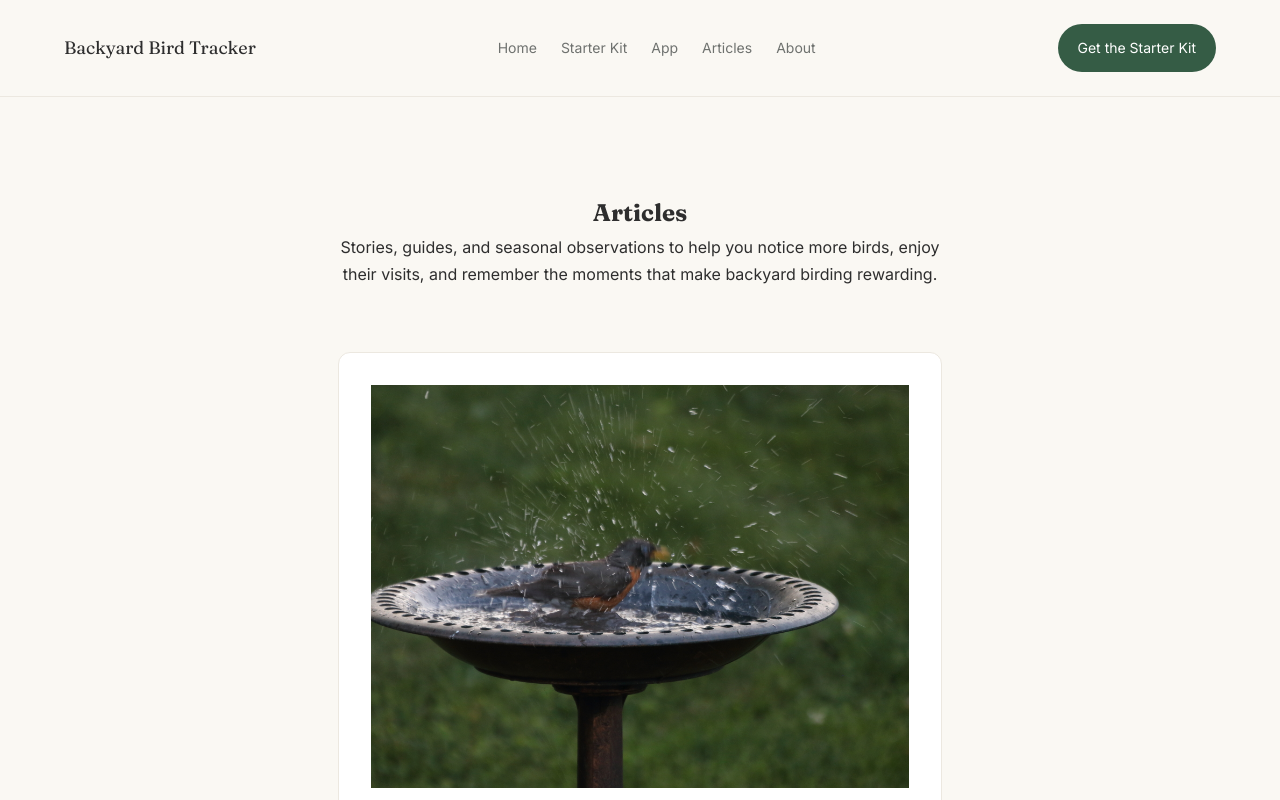
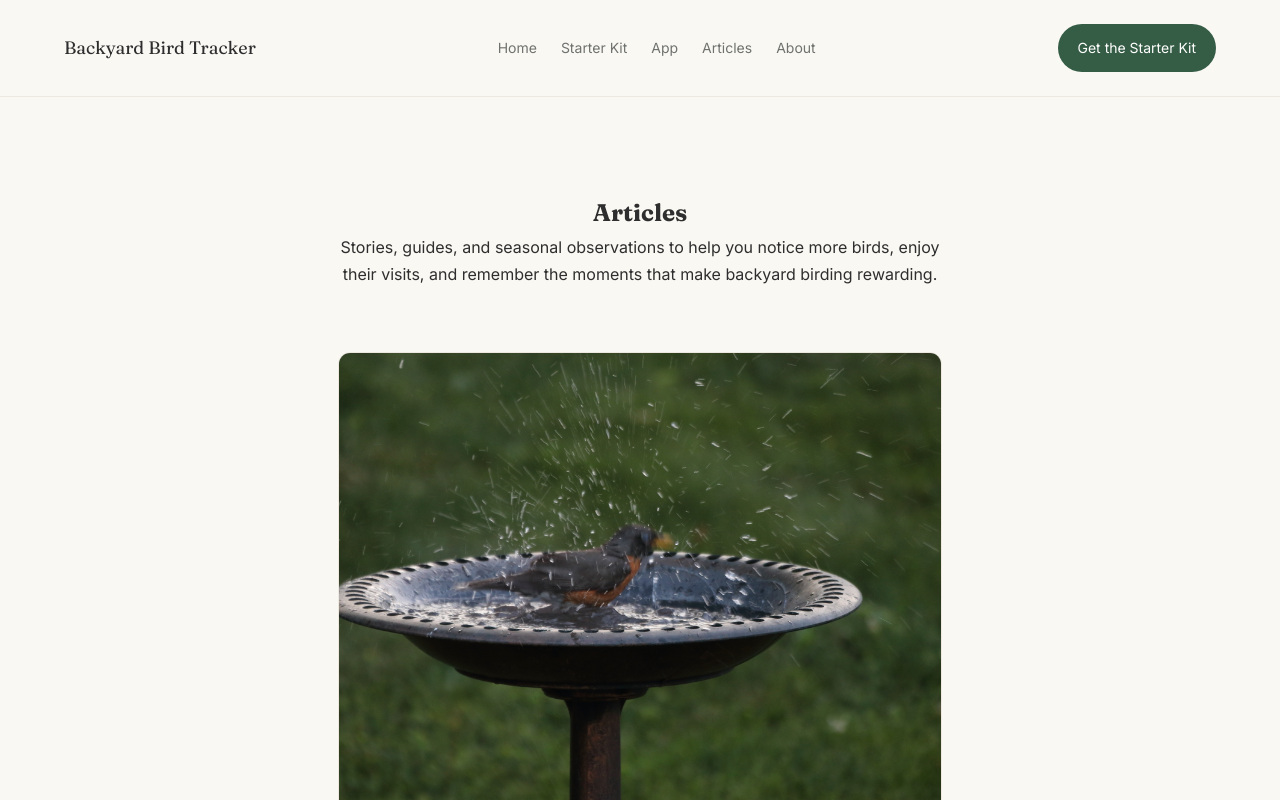
Before and after one commit to glsonn/backyard-bird-tracker-website, a Next.js app: page /articles in a window 1280 px wide. Shown: the top 800 px of the page. Built offline with nearby package versions, Linux system fonts and the light colour scheme.

Commit message:
Remove article-card dupe

```diff
--- a/app/globals.css
+++ b/app/globals.css
@@ -460,24 +460,6 @@ section {
   margin: 0 auto;
 }
 
-/* Cards */
-.article-card {
-  border: 1px solid var(--color-border-soft);
-  border-radius: var(--radius-medium);
-  padding: var(--space-5);
-  background: var(--color-surface);
-  text-align: left;
-  transition:
-    transform 200ms ease,
-    border-color 200ms ease;
-}
-
-.article-card:hover {
-  transform: translateY(-2px);
-  border-color: var(--color-primary);
-  box-shadow: 0 6px 18px rgba(0, 0, 0, 0.05);
-}
-
 .articles-actions {
   margin-top: var(--space-4);
 }
@@ -830,13 +812,16 @@ section[id] {
 }
 
 .article-card {
+  background: var(--color-surface);
   border: 1px solid var(--color-border-soft);
   border-radius: var(--radius-medium);
-  background: var(--color-surface);
   overflow: hidden;
+
   transition:
     transform 200ms ease,
     border-color 200ms ease;
+
+  min-width: 0;
 }
 
 .article-card:hover {
```
